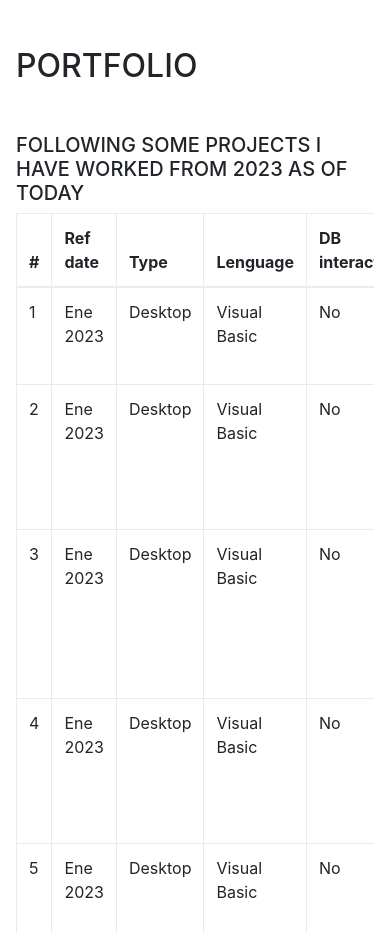
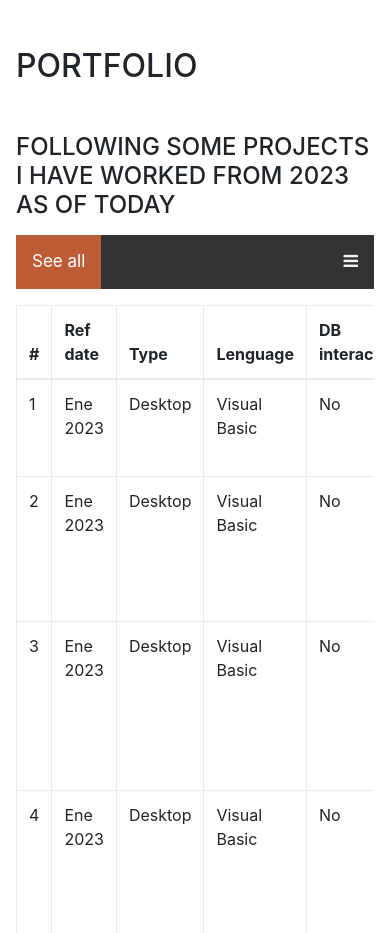
Before and after one commit to JuanF2023/Portfolio, a website with bundled scripts: page index.html in a window 390 px wide. Shown: the part 800-1733 px from the top of the page. Built offline with nearby package versions, Linux system fonts and the light colour scheme; a web font is replaced by a local one.

Commit message:
Add files via upload

```diff
--- a/index.html
+++ b/index.html
@@ -66,6 +66,56 @@
 .button:hover,
 .button:focus {
   background-color: #695D5A;
+}
+.topnav {
+  overflow: hidden;
+  background-color: #333;
+}
+
+.topnav a {
+  float: left;
+  display: block;
+  color: #f2f2f2;
+  text-align: center;
+  padding: 14px 16px;
+  text-decoration: none;
+  font-size: 17px;
+}
+
+.topnav a:hover {
+  background-color: #04AA6D;
+  color: black;
+}
+
+.topnav a.active {
+  background-color: #BD5D38;
+  color: white;
+}
+
+.topnav .icon {
+  display: none;
+}
+
+@media screen and (max-width: 600px) {
+  .topnav a:not(:first-child) {display: none;}
+  .topnav a.icon {
+    float: right;
+    display: block;
+  }
+}
+
+@media screen and (max-width: 600px) {
+  .topnav.responsive {position: relative;}
+  .topnav.responsive .icon {
+    position: absolute;
+    right: 0;
+    top: 0;
+  }
+  .topnav.responsive a {
+    float: none;
+    display: block;
+    text-align: left;
+  }
 }
       </style>
 
@@ -167,7 +217,18 @@
       <section class="resume-section p-3 p-lg-5 d-flex flex-column" id="portfolio">
         <div style="overflow-x:auto;">
           <h2 class="mb-5">Portfolio</h2>
-          <h5>Following some projects I have worked from 2023 as of today</h5>
+          <h4>Following some projects I have worked from 2023 as of today</h4>
+          <p>
+          <div class="topnav" id="myTopnav">
+            <a href="#SeeAll" class="active">See all</a>
+            <a href="#WebProjects">Web Projects</a>
+            <a href="#DesktopProjects">Desktop Projects</a>
+            <a href="#DBInteract">DB Interact</a>
+            <a href="javascript:void(0);" class="icon" onclick="myFunction()">
+              <i class="fa fa-bars"></i>
+            </a>
+          </div>
+        </p>
 	    <table class="table table-bordered">
       <thead>
         <tr>
@@ -429,6 +490,16 @@
                     <!-- END: Form -->
 
 </section>
+<script>
+  function myFunction() {
+    var x = document.getElementById("myTopnav");
+    if (x.className === "topnav") {
+      x.className += " responsive";
+    } else {
+      x.className = "topnav";
+    }
+  }
+  </script>
 
     <!-- Bootstrap core JavaScript -->
     <script src="vendor/jquery/jquery.min.js"></script>
```
